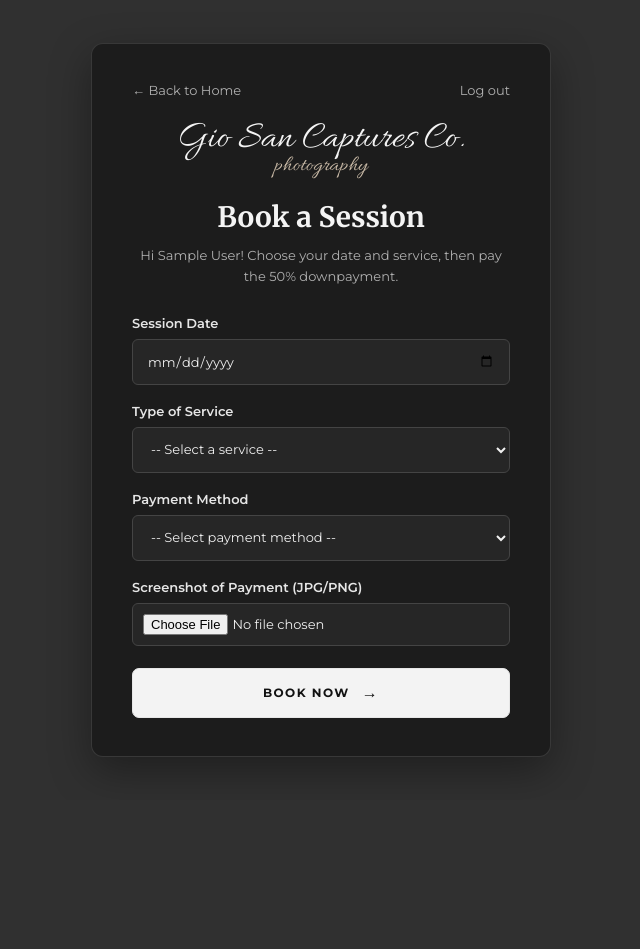
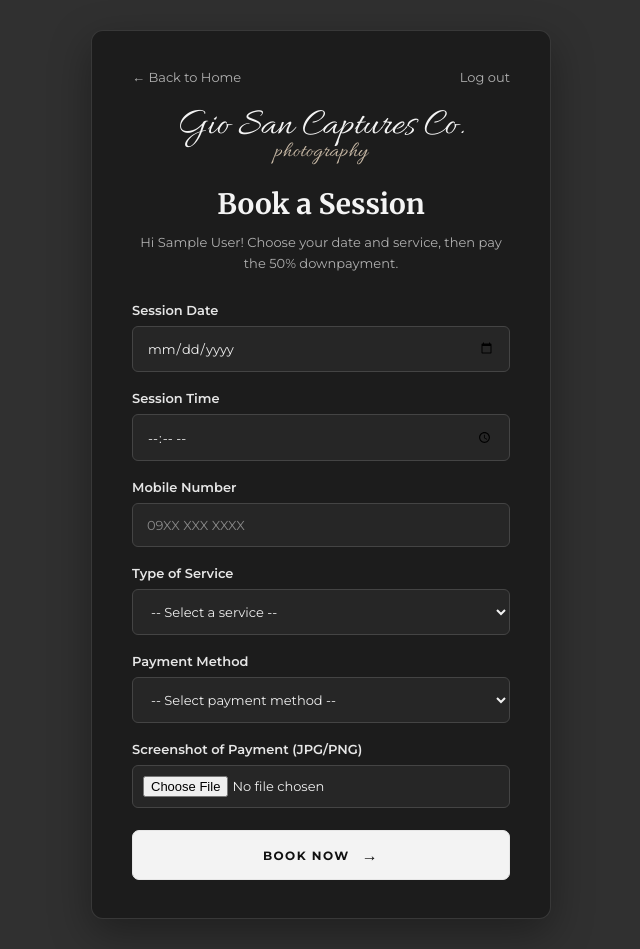
Before and after one commit to mosalcedo2997ant-droid/macoy, a PHP site: page /booking.php in a window 1280 px wide. Shown: the whole page, without its empty margins (319-959 px from the left). Before the commit the page ends 759 px from the top, so only its background shows below. Run offline with PHP 8.4, Linux system fonts and the light colour scheme; the visitor is signed in with stand-in values (Sample User, id 1).

Commit message:
Update booking.php

```diff
--- a/index/booking.php
+++ b/index/booking.php
@@ -14,6 +14,8 @@ if ($_SERVER['REQUEST_METHOD'] === 'POST') {
     $date    = $_POST['booking_date'] ?? '';
     $service = $_POST['service'] ?? '';
     $method  = $_POST['payment_method'] ?? '';
+    $time    = $_POST['booking_time'] ?? '';
+    $phone   = preg_replace('/[\s-]/', '', trim($_POST['phone'] ?? ''));
 
     // Presyo ay galing sa server, hindi sa browser
     $price = null;
@@ -23,9 +25,15 @@ if ($_SERVER['REQUEST_METHOD'] === 'POST') {
 
     $d = DateTime::createFromFormat('Y-m-d', $date);
     $validDate = $d && $d->format('Y-m-d') === $date && $date > date('Y-m-d');
+    $validTime = (bool) preg_match('/^([01]\d|2[0-3]):[0-5]\d$/', $time);
+    $validPhone = (bool) preg_match('/^(09\d{9}|\+639\d{9})$/', $phone);
 
     if (!$validDate) {
         $error = 'Please choose a valid date (starting tomorrow).';
+    } elseif (!$validTime) {
+        $error = 'Please choose a session time.';
+    } elseif (!$validPhone) {
+        $error = 'Please enter a valid mobile number (e.g. 09171234567).';
     } elseif ($price === null) {
         $error = 'Please choose a service.';
     } elseif (!isset($PAYMENTS[$method])) {
@@ -45,10 +53,11 @@ if ($_SERVER['REQUEST_METHOD'] === 'POST') {
             move_uploaded_file($_FILES['proof']['tmp_name'], 'uploads/' . $file);
 
             $down = $price / 2;
-            $stmt = $conn->prepare('INSERT INTO bookings (user_id,booking_date,service,price,downpayment,payment_method,proof_file) VALUES (?,?,?,?,?,?,?)');
-            $stmt->bind_param('issddss', $_SESSION['user_id'], $date, $service, $price, $down, $method, $file);
+            $stmt = $conn->prepare('INSERT INTO bookings (user_id,booking_date,booking_time,phone,service,price,downpayment,payment_method,proof_file) VALUES (?,?,?,?,?,?,?,?,?)');
+            $stmt->bind_param('issssddss', $_SESSION['user_id'], $date, $time, $phone, $service, $price, $down, $method, $file);
             $stmt->execute();
-            $success = true;
+            header('Location: mybooking.php?booked=1'); // diretso sa client dashboard
+            exit;
         }
     }
 }
@@ -95,6 +104,12 @@ if ($_SERVER['REQUEST_METHOD'] === 'POST') {
       <input type="date" id="booking_date" name="booking_date"
              min="<?= date('Y-m-d', strtotime('+1 day')) ?>"
              value="<?= e($_POST['booking_date'] ?? '') ?>" required>
+
+      <label for="booking_time">Session Time</label>
+      <input type="time" id="booking_time" name="booking_time" value="<?= e($_POST['booking_time'] ?? '') ?>" required>
+
+      <label for="phone">Mobile Number</label>
+      <input type="tel" id="phone" name="phone" placeholder="09XX XXX XXXX" autocomplete="tel" value="<?= e($_POST['phone'] ?? '') ?>" required>
 
       <label for="service">Type of Service</label>
       <select id="service" name="service" required>
```
